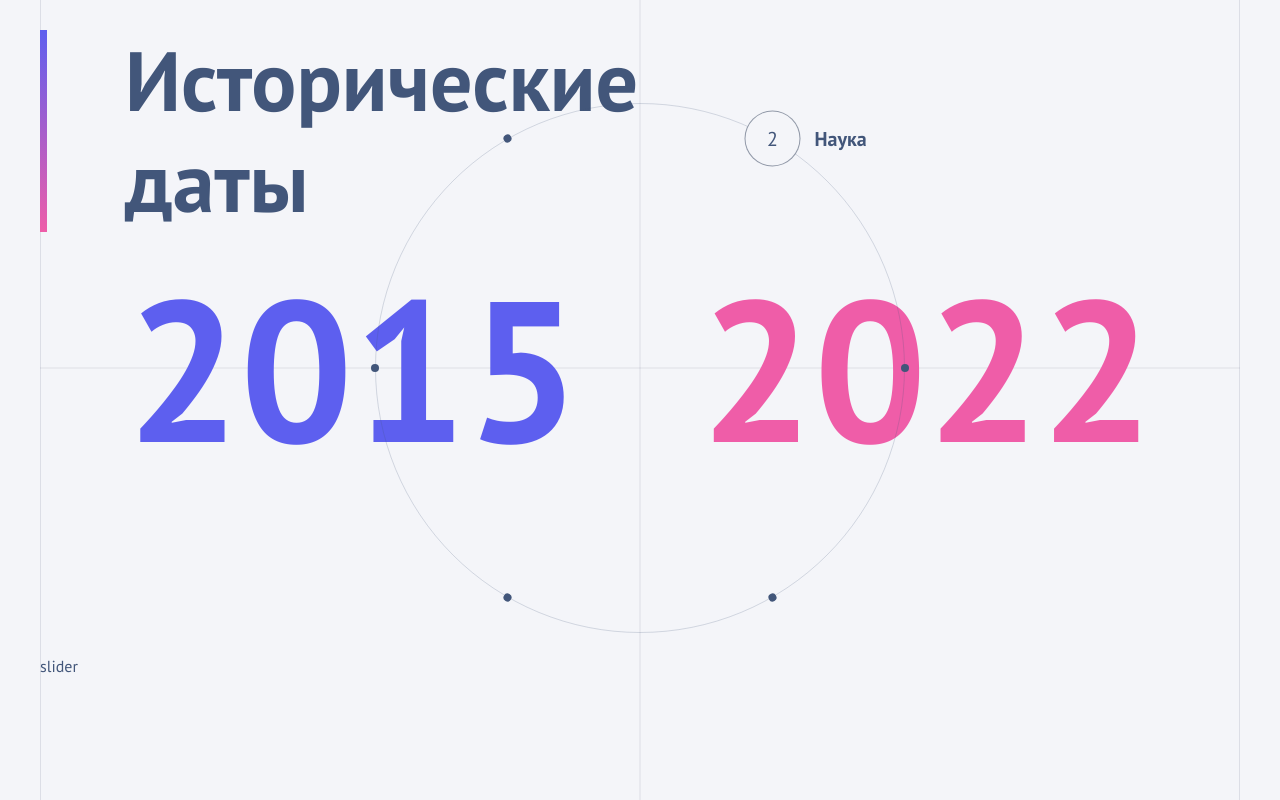
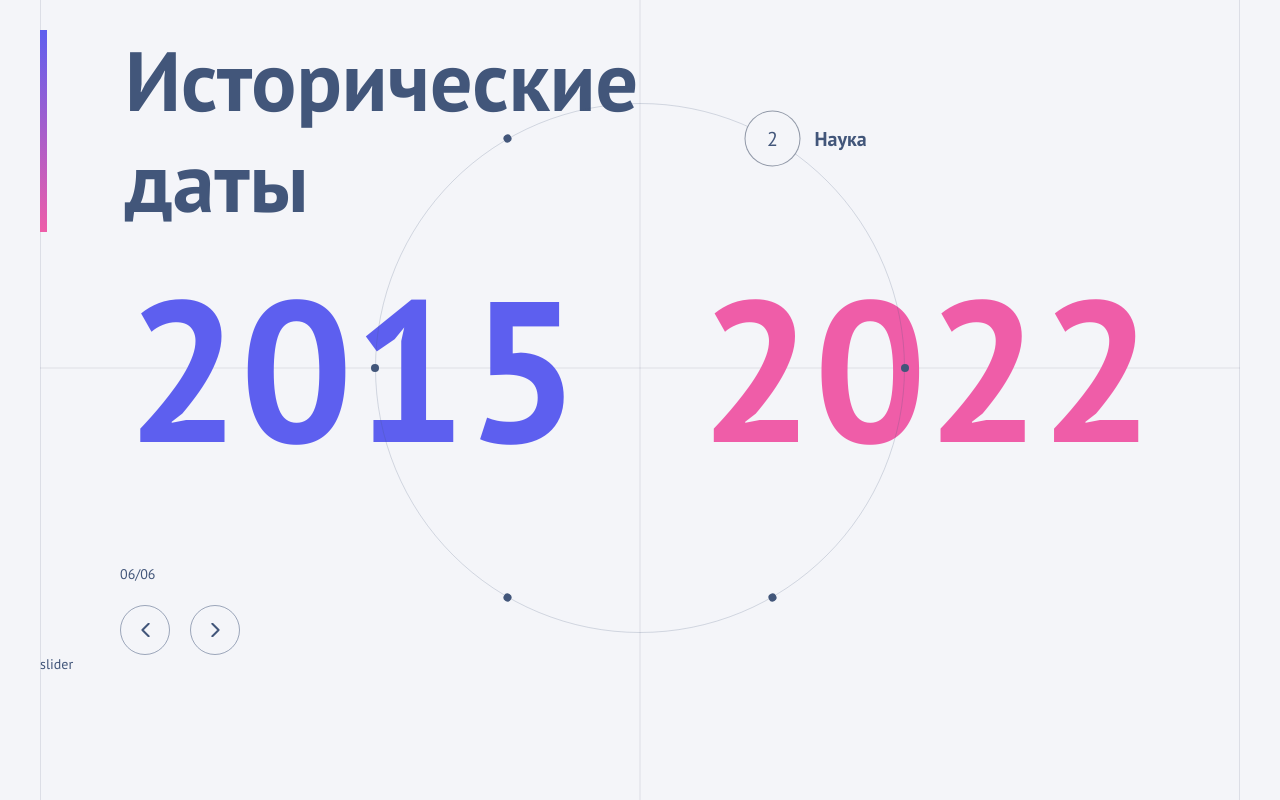
Before and after one commit to zaymovskey/historical-dates-widget, a React app: page / in a window 1280 px wide. Built offline with nearby package versions, Linux system fonts and the light colour scheme.

Commit message:
🚀 feat(historical-dates): Добавлены кнопки для управления сценой

```diff
--- a/src/app/global.scss
+++ b/src/app/global.scss
@@ -9,6 +9,8 @@
   --color-step-border: rgba(48, 62, 88, 0.5);
   --color-axis-line: rgba(48, 62, 88, 0.12);
   --color-circle-border: rgba(66, 86, 122, 0.2);
+
+  --color-slider-button: rgba(66, 86, 122, 0.5);
 }
 
 body {
@@ -18,7 +20,7 @@ body {
     -apple-system,
     sans-serif;
   background: var(--color-background);
-  font-size: 16px;
+  font-size: 14px;
   line-height: 1.4;
   color: var(--color-text);
 }
--- /dev/null
+++ b/src/shared/lib/cn.ts
@@ -0,0 +1,3 @@
+export function cn(...classes: (string | undefined | false | null)[]) {
+  return classes.filter(Boolean).join(" ");
+}
--- /dev/null
+++ b/src/shared/lib/index.ts
@@ -0,0 +1 @@
+export { cn } from "./cn";
--- /dev/null
+++ b/src/shared/ui/IconButton/IconButton.module.scss
@@ -0,0 +1,30 @@
+.root {
+  border-radius: 50%;
+  border: 1px solid var(--color-slider-button);
+  height: 50px;
+  width: 50px;
+  display: flex;
+  justify-content: center;
+  align-items: center;
+  cursor: pointer;
+  color: var(--color-text);
+
+  & svg {
+    width: 9px;
+    height: 14px;
+    display: block;
+  }
+}
+
+.outline {
+  transition: background 0.3s;
+
+  &:hover {
+    background-color: white;
+  }
+}
+
+.disabled {
+  opacity: 0.5;
+  cursor: not-allowed;
+}
--- /dev/null
+++ b/src/shared/ui/IconButton/IconButton.tsx
@@ -0,0 +1,25 @@
+import { cn } from "@/shared/lib";
+import styles from "./IconButton.module.scss";
+import { ReactNode } from "react";
+
+interface IconButtonProps extends React.ComponentPropsWithoutRef<"button"> {
+  variant?: "outline" | "filled";
+  children: ReactNode;
+}
+
+export function IconButton({
+  variant = "outline",
+  className,
+  children,
+  ...props
+}: IconButtonProps) {
+  return (
+    <button
+      type="button"
+      className={cn(styles.root, styles[variant], className)}
+      {...props}
+    >
+      {children}
+    </button>
+  );
+}
--- /dev/null
+++ b/src/shared/ui/icons/ArrowIcon.tsx
@@ -0,0 +1,27 @@
+import type { SVGProps } from "react";
+
+interface ArrowIconProps extends SVGProps<SVGSVGElement> {
+  direction?: "left" | "right";
+}
+
+export function ArrowIcon({ direction = "right", style, ...props }: ArrowIconProps) {
+  return (
+    <svg
+      viewBox="0 0 9 14"
+      fill="none"
+      style={{
+        transform: direction === "left" ? "rotate(180deg)" : undefined,
+        ...style
+      }}
+      {...props}
+    >
+      <path
+        d="M7.66418 0.707108L1.41419 6.95711L7.66418 13.2071"
+        stroke="currentColor"
+        strokeWidth="2"
+        strokeLinecap="round"
+        strokeLinejoin="round"
+      />
+    </svg>
+  );
+}
--- /dev/null
+++ b/src/shared/ui/index.ts
@@ -0,0 +1,2 @@
+export { IconButton } from "./IconButton/IconButton";
+export { ArrowIcon } from "./icons/ArrowIcon";
--- a/src/widgets/historical-dates/HistoricalDates.module.scss
+++ b/src/widgets/historical-dates/HistoricalDates.module.scss
@@ -170,3 +170,19 @@
 .yearTo {
   color: var(--color-accent-pink);
 }
+
+.actions {
+  position: absolute;
+  bottom: 0;
+  margin-left: 80px;
+  z-index: 3;
+}
+
+.itemIndex {
+  margin-bottom: 20px;
+}
+
+.actionButtons {
+  display: flex;
+  gap: 20px;
+}
--- a/src/widgets/historical-dates/HistoricalDates.tsx
+++ b/src/widgets/historical-dates/HistoricalDates.tsx
@@ -1,3 +1,4 @@
+import { ArrowIcon, IconButton } from "@/shared/ui";
 import styles from "./HistoricalDates.module.scss";
 
 const POINTS = 6;
@@ -21,7 +22,6 @@ export function HistoricalDates() {
 
       <div className={styles.stage}>
         <header className={styles.header}>
-          <div className={styles.accent} />
           <h2 className={styles.title}>
             Исторические
             <br />
@@ -64,6 +64,18 @@ export function HistoricalDates() {
             })}
           </div>
         </div>
+
+        <div className={styles.actions}>
+          <div className={styles.itemIndex}>06/06</div>
+          <div className={styles.actionButtons}>
+            <IconButton variant="outline">
+              <ArrowIcon />
+            </IconButton>
+            <IconButton variant="outline">
+              <ArrowIcon direction="left" />
+            </IconButton>
+          </div>
+        </div>
       </div>
 
       <div className={styles.events}>slider</div>
```
